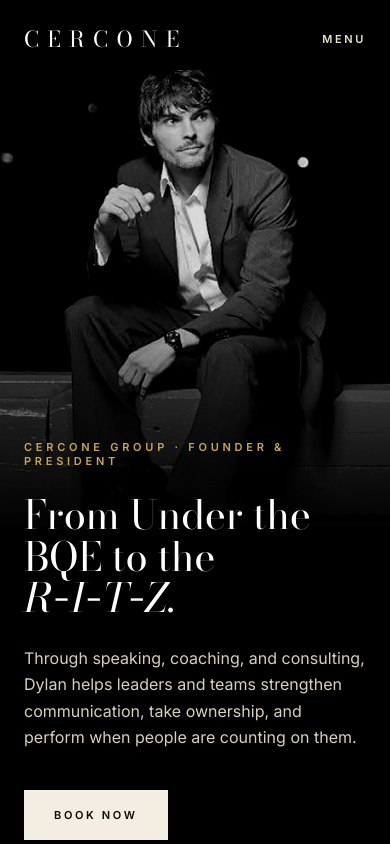
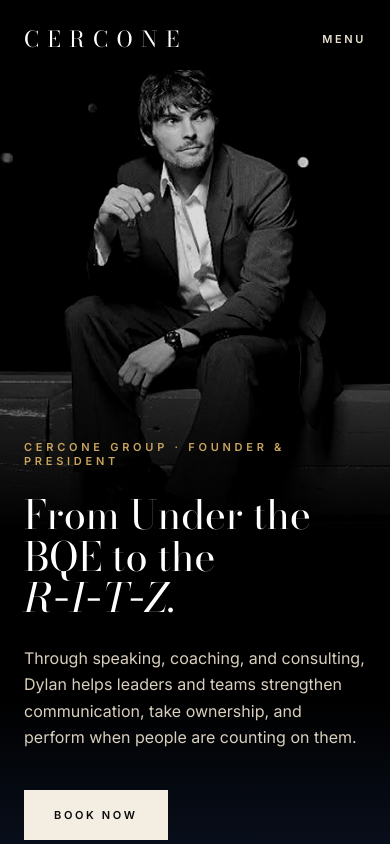
Before and after one commit to coachcercone-pixel/cercone-group-2026, a plain HTML site: page index.html in a window 390 px wide. Shown: the top 844 px of the page. Drawn offline with Linux system fonts and the light colour scheme.

Commit message:
Fade the phone hero into the About navy.
The desktop seam already eases from black into --navy. Below 980px that overlay was hidden, so the black hero met the navy About on a hard line. Restore the same gradient there.

Co-authored-by: coachcercone-pixel <coachcercone-pixel@users.noreply.github.com>

```diff
--- a/assets/style.css
+++ b/assets/style.css
@@ -134,7 +134,7 @@ footer .copy{margin-top:10px;font-size:12px;color:#8f8a80}
  .hero{height:auto;min-height:0;display:flex;flex-direction:column;padding-top:70px}
  .hero img{position:relative;order:0;top:0;right:0;width:100%;height:500px;object-position:50% 12%;-webkit-mask-image:linear-gradient(180deg,#000 55%,transparent 100%);mask-image:linear-gradient(180deg,#000 55%,transparent 100%)}
  .hero::after{display:none}
- .hero::before{display:none}
+ .hero::before{display:block;height:280px;background:linear-gradient(180deg,rgba(16,27,51,0) 0%,rgba(16,27,51,.55) 55%,var(--navy) 100%)}
  .hero .tx{position:relative;left:0;bottom:0;width:auto;padding:0 24px 70px;margin-top:-90px;z-index:3}
  .hero h1{font-size:46px}
  .kick{font-size:16px}
```
